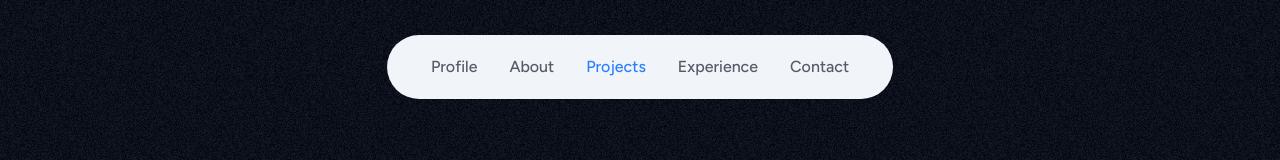
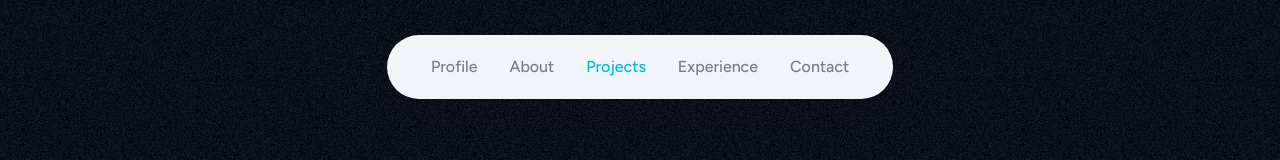
Before and after one commit to RianDoang/Portfolio, a React (Vite) app: page / in a window 1280 px wide. Shown: the top 160 px of the page. Built offline with nearby package versions, Linux system fonts and the light colour scheme.

Commit message:
Added animate button submit contact

```diff
--- a/index.html
+++ b/index.html
@@ -13,7 +13,7 @@
     />
     <meta name="robots" content="index,follow" />
 
-    <link rel="icon" type="image/svg+xml" href="src/assets/logo/icons.svg" />
+    <link rel="icon" type="image/svg+xml" href="src/assets/logo/wind-icon.png" />
     <link rel="stylesheet" href="src/input.css" />
     <link rel="preconnect" href="https://fonts.googleapis.com" />
     <link rel="preconnect" href="https://fonts.gstatic.com" crossorigin />
--- a/package.json
+++ b/package.json
@@ -17,7 +17,9 @@
     "react": "^18.3.1",
     "react-dom": "^18.3.1",
     "react-router-dom": "^7.1.3",
-    "tailwindcss": "^4.0.0"
+    "react-tsparticles": "^2.12.2",
+    "tailwindcss": "^4.0.0",
+    "tsparticles": "^3.8.1"
   },
   "devDependencies": {
     "@eslint/js": "^9.17.0",
--- a/src/components/Contact.jsx
+++ b/src/components/Contact.jsx
@@ -59,6 +59,9 @@ export default function Contact() {
       });
     }
   };
+
+  const fadeInOutClass = (isVisible) =>
+      isVisible ? "animate-fadeIn" : "animate-fadeOut";
 
   return (
     <>
@@ -196,7 +199,7 @@ export default function Contact() {
                     id="teks1"
                     className={`transform ${
                       isSending || isSent ? "hidden" : ""
-                    }`}
+                    } ${fadeInOutClass(!isSending && !isSent)}`}
                   >
                     Send
                   </span>
@@ -204,7 +207,9 @@ export default function Contact() {
                     id="teks2"
                     className={`transform ${
                       isSending ? "flex" : "hidden"
-                    } items-center justify-center gap-1`}
+                    } items-center justify-center gap-1 ${fadeInOutClass(
+                      isSending
+                    )}`}
                   >
                     <div
                       className="inline-block h-5 w-5 animate-spin rounded-full border-4 border-solid border-current border-e-transparent align-[-0.125em] text-surface motion-reduce:animate-[spin_1.5s_linear_infinite]"
@@ -216,11 +221,12 @@ export default function Contact() {
                     id="teks3"
                     className={`transform ${
                       isSent ? "flex" : "hidden"
-                    } items-center justify-center`}
+                    } items-center justify-center ${fadeInOutClass(isSent)}`}
                   >
                     Success
                   </span>
                 </button>
+
                 <div
                   className={`absolute bg-gray-800 text-white text-xs px-2 py-1 rounded shadow-lg transition-opacity duration-300 ease-in-out ${
                     isVisible ? "opacity-100 scale-100" : "opacity-0 scale-90"
--- a/src/components/Navbar.jsx
+++ b/src/components/Navbar.jsx
@@ -102,7 +102,9 @@ export default function Navbar({ sections }) {
     >
       <div className="mx-4 z-10 flex items-center w-full justify-between">
         <span className="md:hidden">
-          <p className="cursor-default font-semibold text-xl text-white">Rian</p>
+          <p className="cursor-default font-semibold text-xl text-white">
+            Rian
+          </p>
         </span>
         <div
           id="hamburgerMenu"
@@ -131,10 +133,10 @@ export default function Navbar({ sections }) {
               key={section.name}
               className={`transition duration-150 ${
                 active === section.name
-                  ? "text-blue-500 font-medium hover:bg-gray-300 md:m-0 md:px-4 md:hover:bg-transparent"
+                  ? "text-cyan-500 font-medium transition duration-150 hover:bg-gray-300 md:m-0 md:px-4 md:hover:bg-transparent"
                   : active === "Profile"
-                  ? "text-slate-950 hover:bg-gray-300 md:m-0 md:px-4 md:hover:text-blue-500 font-medium md:hover:bg-transparent"
-                  : "text-slate-950/65 hover:bg-gray-300 md:m-0 md:px-4 md:hover:text-blue-500 font-medium md:hover:bg-transparent"
+                  ? "transition duration-150 text-slate-950 hover:bg-gray-300 md:m-0 md:px-4 md:hover:text-cyan-500 font-medium md:hover:bg-transparent"
+                  : "transition duration-150 text-slate-950/50 hover:bg-gray-300 md:m-0 md:px-4 md:hover:text-cyan-500 font-medium md:hover:bg-transparent"
               }`}
             >
               <a
--- a/src/input.css
+++ b/src/input.css
@@ -30,4 +30,30 @@
       transform: scale(1);
     }
   }
+
+  @keyframes fadeIn {
+    from {
+      opacity: 0;
+    }
+    to {
+      opacity: 1;
+    }
+  }
+
+  @keyframes fadeOut {
+    from {
+      opacity: 1;
+    }
+    to {
+      opacity: 0;
+    }
+  }
+
+  .animate-fadeIn {
+    animation: fadeIn 0.5s ease-in-out forwards;
+  }
+
+  .animate-fadeOut {
+    animation: fadeOut 0.5s ease-in-out forwards;
+  }
 }
```
Also changed, not shown: src/assets/logo/wind-icon.png (added), 1 other file (tests, documents, lock files or other folders).
